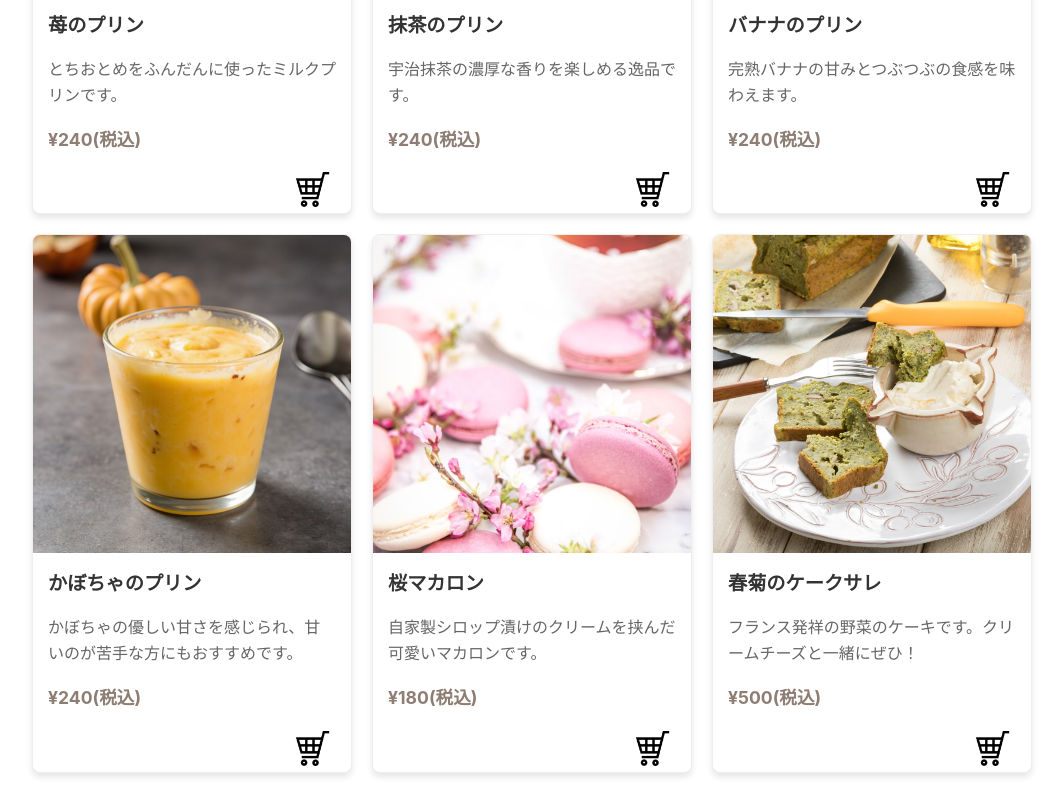
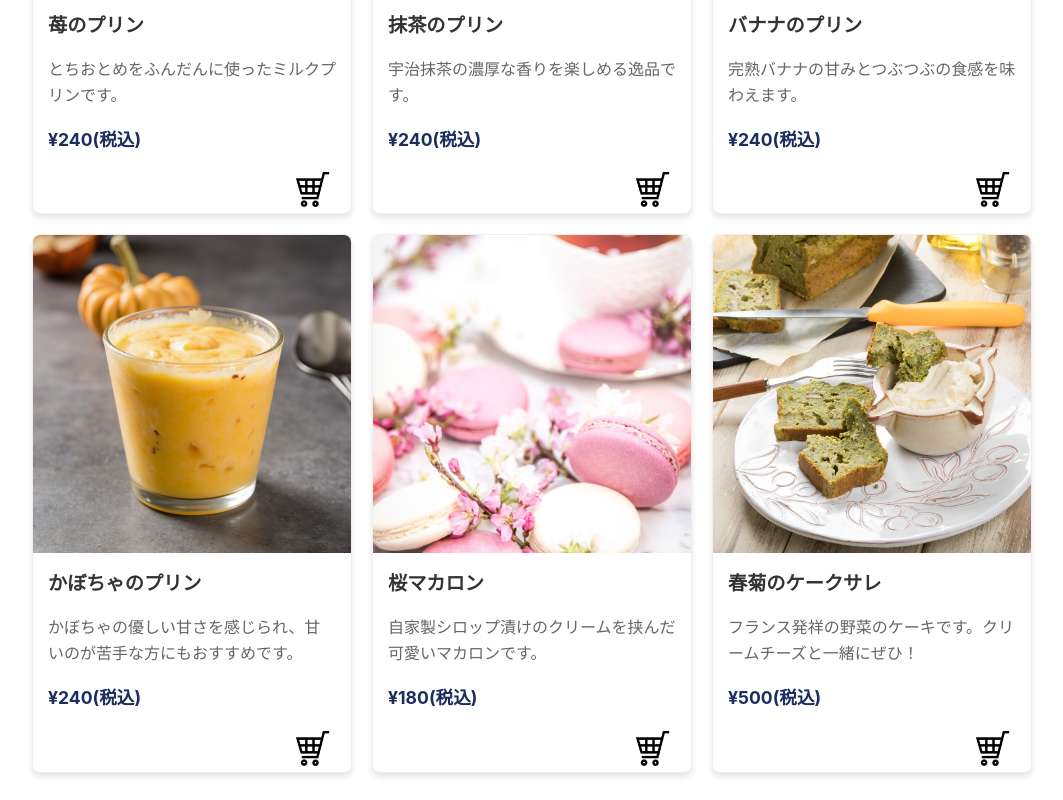
Before and after one commit to camellia0405/middle_lesson, a plain HTML site: page index.html in a window 1280 px wide. Shown: the part 1300-2100 px from the top of the page, without its empty margins (108-1171 px from the left). Drawn offline with Linux system fonts and the light colour scheme.

Commit message:
追加修正

```diff
--- a/css/style.scss
+++ b/css/style.scss
@@ -1,6 +1,6 @@
 // SCSS 変数
 $font-family-base: -apple-system, BlinkMacSystemFont, "Segoe UI", Roboto, "Helvetica Neue", Arial, sans-serif;
-$color-primary: #8e7d73;
+$color-primary: #1B2E5E;
 $color-secondary: #f4d03f;
 $color-text: #333;
 $color-light: #fff;
--- a/data/products.json
+++ b/data/products.json
@@ -1,8 +1,38 @@
 [
-  { "id": 1, "title": "苺のプリン", "price": 240, "description": "とちおとめをふんだんに使ったミルクプリンです。", "img": "./img/strawberry.png" },
-  { "id": 2, "title": "抹茶のプリン", "price": 240, "description": "宇治抹茶の濃厚な香りを楽しめる逸品です。", "img": "./img/greentea.png" },
-  { "id": 3, "title": "バナナのプリン", "price": 240, "description": "完熟バナナの甘みとつぶつぶの食感を味わえます。", "img": "./img/banana.png" },
-  { "id": 4, "title": "かぼちゃのプリン", "price": 240, "description": "かぼちゃの優しい甘さを感じられ、甘いのが苦手な方にもおすすめです。", "img": "./img/pumpkin.png" },
-  { "id": 5, "title": "桜マカロン", "price": 180, "description": "自家製シロップ漬けのクリームを挟んだ可愛いマカロンです。", "img": "./img/season_sakura01.jpg" },
-  { "id": 6, "title": "春菊のケークサレ", "price": 500, "description": "フランス発祥の野菜のケーキです。クリームチーズと一緒にぜひ！", "img": "./img/season_shungiku01.jpg" }
+  {
+    "title": "苺のプリン",
+    "description": "とちおとめをふんだんに使ったミルクプリンです。",
+    "price": 240,
+    "img": "./img/strawberry.png"
+  },
+  {
+    "title": "抹茶のプリン",
+    "description": "宇治抹茶の濃厚な香りを楽しめる逸品です。",
+    "price": 240,
+    "img": "./img/greentea.png"
+  },
+  {
+    "title": "バナナのプリン",
+    "description": "完熟バナナの甘みとつぶつぶの食感を味わえます。",
+    "price": 240,
+    "img": "./img/banana.png"
+  },
+  {
+    "title": "かぼちゃのプリン",
+    "description": "かぼちゃの優しい甘さを感じられ、甘いのが苦手な方にもおすすめです。",
+    "price": 240,
+    "img": "./img/pumpkin.png"
+  },
+  {
+    "title": "桜マカロン",
+    "description": "自家製シロップ漬けのクリームを挟んだ可愛いマカロンです。",
+    "price": 180,
+    "img": "./img/season_sakura01.jpg"
+  },
+  {
+    "title": "春菊のケークサレ",
+    "description": "フランス発祥の野菜のケーキです。クリームチーズと一緒にぜひ！",
+    "price": 500,
+    "img": "./img/season_shungiku01.jpg"
+  }
 ]
--- a/js/cart.js
+++ b/js/cart.js
@@ -1,5 +1,19 @@
-document.addEventListener("DOMContentLoaded", () => {
-  document.addEventListener("productsLoaded", () => {
+document.addEventListener("DOMContentLoaded", async () => {
+  // ===============================
+  // 商品データを読み込み（JSON）
+  // ===============================
+  try {
+    const response = await fetch("./data/products.json");
+    window.productsData = await response.json();
+    initCartPage();
+  } catch (error) {
+    console.error("商品データの読み込みに失敗しました:", error);
+  }
+
+  // ===============================
+  // カートページ初期化関数
+  // ===============================
+  function initCartPage() {
     const allProducts = window.productsData;
     const cartItems = JSON.parse(localStorage.getItem("cartItems")) || [];
     const cartContainer = document.getElementById("cart-items");
@@ -8,6 +22,7 @@ document.addEventListener("DOMContentLoaded", () => {
     const clearButton = document.getElementById("clear-cart");
 
     // カートが空の場合
+    if (!cartContainer || !totalPriceElement) return;
     if (cartItems.length === 0) {
       emptyMessage.style.display = "block";
       totalPriceElement.textContent = "合計金額：¥0";
@@ -27,7 +42,7 @@ document.addEventListener("DOMContentLoaded", () => {
       cartItems.forEach((item, index) => {
         const product = allProducts.find(p => p.title === item.title);
         const price = product ? product.price : item.price;
-        const image = product ? product.img : "./img/noimage.png"; // 商品画像を取得
+        const image = product ? product.img : "./img/noimage.png"; // 画像フォールバック
         const subtotal = price * item.count;
         total += subtotal;
 
@@ -39,7 +54,7 @@ document.addEventListener("DOMContentLoaded", () => {
           </div>
           <div class="cart__item-info">
             <p class="cart__title">${item.title}</p>
-            <p class="cart__price">単価：¥${price}</p>
+            <p class="cart__price">単価：¥${price.toLocaleString()}</p>
             <p class="cart__count">数量：${item.count}</p>
             <p class="cart__subtotal">小計：¥${subtotal.toLocaleString()}</p>
           </div>
@@ -91,6 +106,7 @@ document.addEventListener("DOMContentLoaded", () => {
     // ===============================
     // 「カートを空にする」ボタン機能
     // ===============================
+    if (clearButton) {
       clearButton.addEventListener("click", () => {
         if (confirm("カートを空にしますか？")) {
           localStorage.removeItem("cartItems");
@@ -103,5 +119,6 @@ document.addEventListener("DOMContentLoaded", () => {
           if (cartCountElement) cartCountElement.textContent = "0";
         }
       });
+    }
+  }
 });
-});
--- a/js/main.js
+++ b/js/main.js
@@ -1,4 +1,4 @@
-document.addEventListener('DOMContentLoaded', () => {
+document.addEventListener('DOMContentLoaded', async () => {
   // ========================
   // カルーセル機能
   // ========================
@@ -27,16 +27,17 @@ document.addEventListener('DOMContentLoaded', () => {
   }
 
   // ========================
-  // 商品データ読込完了イベント
+  // 商品データ読込（JSON）
   // ========================
-  document.addEventListener("productsLoaded", () => {
-    const products = window.productsData;
+  try {
+    const response = await fetch("./data/products.json");
+    const products = await response.json();
+    window.productsData = products; // 他ファイル(cart.jsなど)でも使えるように
+
     const container = document.querySelector(".products__grid");
+    if (container) {
+      container.innerHTML = ""; // 一旦リセット
 
-    if (!container || !products) return;
-
-    // 商品カード生成
-    container.innerHTML = ""; // 一度クリアしてから生成
       products.forEach(p => {
         const card = document.createElement("article");
         card.classList.add("product-card");
@@ -54,26 +55,29 @@ document.addEventListener('DOMContentLoaded', () => {
         `;
         container.appendChild(card);
       });
+    }
 
-    // カート機能を初期化
-    initCartFeature();
-  });
+    // 商品生成完了後にカート機能を初期化
+    initCartFeature(products);
+  } catch (error) {
+    console.error("商品データの読み込みに失敗しました:", error);
+  }
 
   // ========================
   // カート機能
   // ========================
-  function initCartFeature() {
+  function initCartFeature(products) {
     const cartCountElement = document.querySelector(".cart-count");
     const addToCartButtons = document.querySelectorAll(".product-card__add-to-cart");
 
     let totalCount = Number(localStorage.getItem("totalCartCount")) || 0;
     let cartItems = JSON.parse(localStorage.getItem("cartItems")) || [];
 
-    // 初期表示
+    // 初期表示（合計数）
     if (cartCountElement) cartCountElement.textContent = totalCount;
 
     addToCartButtons.forEach((button, i) => {
-      const product = window.productsData[i];
+      const product = products[i];
       const cardCountElement = button.querySelector(".product-card__count");
       const currentItem = cartItems.find(x => x.title === product.title);
       let cardCount = currentItem ? currentItem.count : 0;
@@ -94,7 +98,12 @@ document.addEventListener('DOMContentLoaded', () => {
           existing.count++;
           cardCount = existing.count;
         } else {
-          cartItems.push({ title: product.title, price: product.price, count: 1 });
+          cartItems.push({
+            title: product.title,
+            price: product.price,
+            img: product.img,
+            count: 1
+          });
           cardCount = 1;
         }
 
@@ -102,7 +111,7 @@ document.addEventListener('DOMContentLoaded', () => {
         cardCountElement.textContent = cardCount;
         cardCountElement.style.display = "inline-block";
 
-        // 保存
+        // localStorage に保存
         localStorage.setItem("cartItems", JSON.stringify(cartItems));
         localStorage.setItem("totalCartCount", totalCount);
       });
```
Also changed, not shown: css/style.css, img/logo.png (added). Lines whose indentation alone changed are shown as unchanged.
